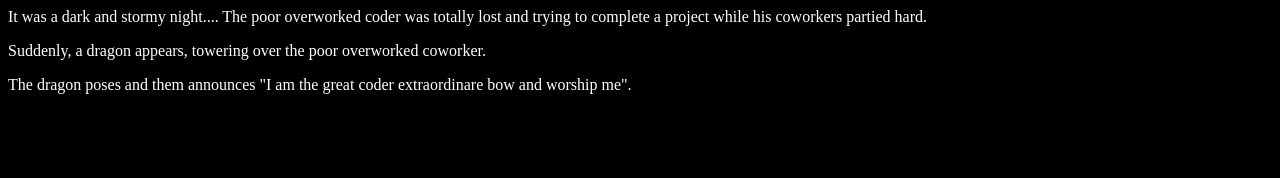
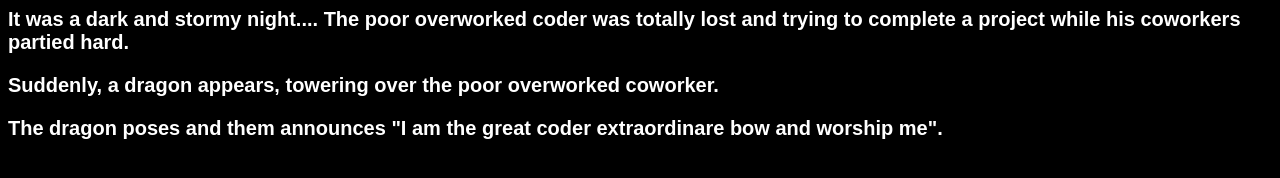
Before and after one commit to programmingdanielle/fireside-story, a plain HTML site: page index.html in a window 1280 px wide. Drawn offline with Linux system fonts and the light colour scheme.

Commit message:
changed font style and weight

```diff
--- a/style.css
+++ b/style.css
@@ -2,3 +2,9 @@ body {
     color: white;
     background-color: black;
   }
+
+  p {
+    font-family: Arial, Helvetica, sans-serif;
+    font-weight: bold;
+    font-size: 20px;
+  }
```
